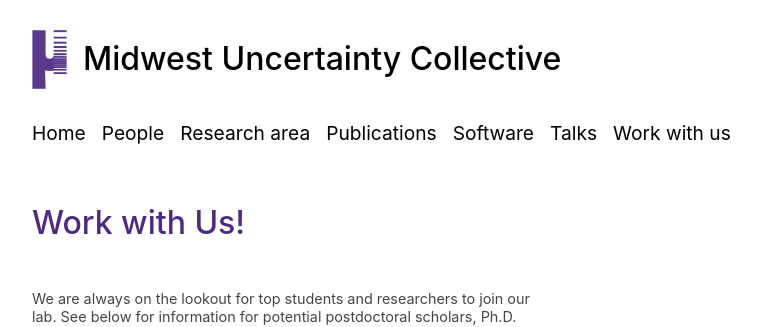
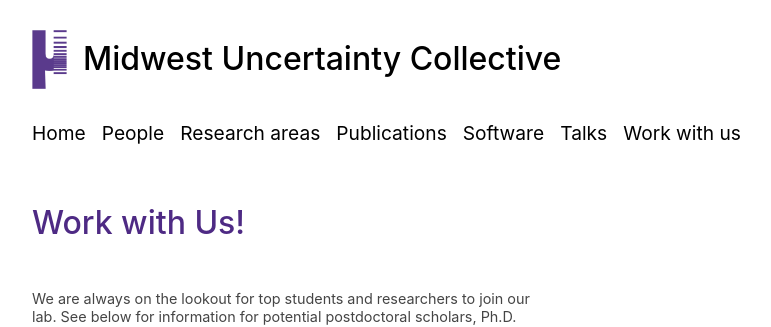
Before and after one commit to MUCollective/mucollective.github.io, a Jekyll site: the page built from work-with-us.md, in a window 1280 px wide. Shown: the top 327 px of the page, without its empty margins (58-829 px from the left). Built offline with Jekyll 4.4.1, drawn with Linux system fonts in a browser that asks for light colours.

Commit message:
menu names

```diff
--- a/_data/menu.yml
+++ b/_data/menu.yml
@@ -2,7 +2,7 @@
   path: index
 - name: People
   path: people
-- name: Research area
+- name: Research areas
   path: research
 - name: Publications
   path: publications
--- a/research.md
+++ b/research.md
@@ -1,6 +1,6 @@
 ---
 layout: default
-title: "Research"
+title: "Research areas"
 ---
 
 {% for topic in site.data.research_areas %}
```
